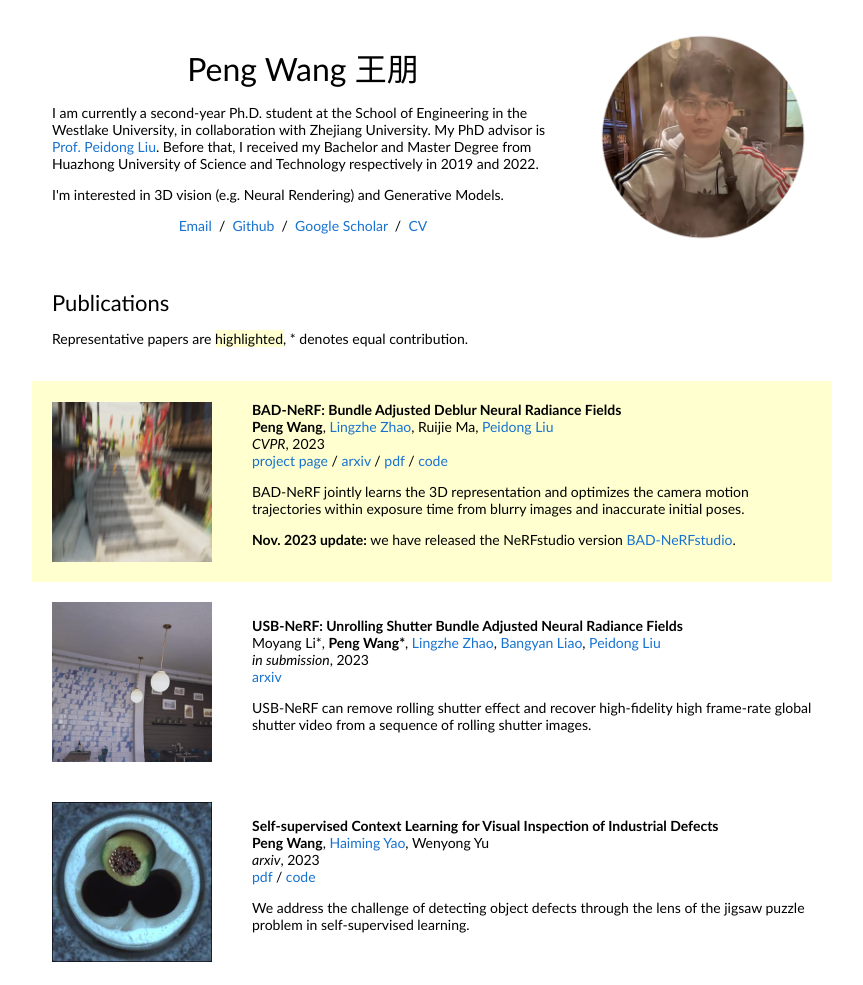
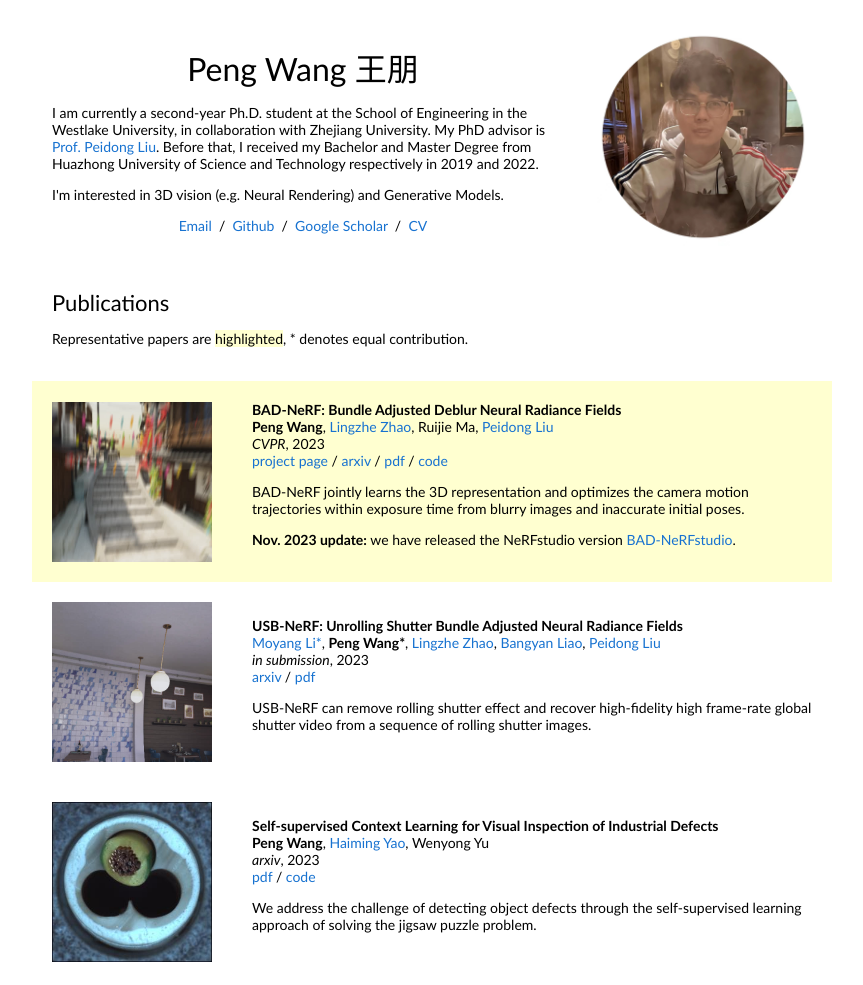
Before and after one commit to wangpeng000/wangpeng000.github.io, a plain HTML site: page index.html in a window 1280 px wide. Shown: the top 985 px of the page, without its empty margins (208-1071 px from the left). Drawn offline with Linux system fonts and the light colour scheme.

Commit message:
update usb-nerf info

```diff
--- a/index.html
+++ b/index.html
@@ -143,7 +143,7 @@
             <td style="padding:20px;width:75%;vertical-align:middle">
               <papertitle>USB-NeRF: Unrolling Shutter Bundle Adjusted Neural Radiance Fields</papertitle>
               <br>
-              Moyang Li*,
+              <a href="https://scholar.google.com/citations?user=Qvu8bNYAAAAJ&hl=en&oi=sra">Moyang Li*</a>,
               <strong>Peng Wang*</strong>,
               <a href="https://github.com/LingzheZhao">Lingzhe Zhao</a>,
               <a href="https://scholar.google.com/citations?user=0z2qluIAAAAJ&hl=en&oi=ao">Bangyan Liao</a>,
@@ -152,6 +152,8 @@
               <em>in submission</em>, 2023
               <br>
               <a href="https://arxiv.org/abs/2310.02687">arxiv</a>
+              /
+              <a href="https://wangpeng000.github.io/paper/USB-NeRF/pdf/USB_NeRF.pdf">pdf</a>
               <p></p>
               <p>
                 USB-NeRF can remove rolling shutter effect and recover high-fidelity high frame-rate global shutter video from a sequence of rolling shutter images.
@@ -197,7 +199,7 @@
               <a href="https://github.com/wangpeng000/VisualInspection">code</a>
               <p></p>
               <p>
-              We address the challenge of detecting object defects through the lens of the jigsaw puzzle problem in self-supervised learning.
+              We address the challenge of detecting object defects through the self-supervised learning approach of solving the jigsaw puzzle problem.
               </p>
             </td>
           </tr>
@@ -263,7 +265,7 @@
             <td>
               <heading>Selected Awards</heading>
               <br><br>
-              <li>Muyuan Fellowship (20000 CNY),Westlake University-Muyuan joint Research Institute, 2022</li>
+              <li>Muyuan Fellowship (20000 CNY), Westlake University-Muyuan joint Research Institute, 2022</li>
               <li>National Academic First Class Scholarship for Postgraduates, HUST, 2021, 2022</li>
               <li>7th in HUAWEI Software Elite Challenge (Huazhong Division), 2020</li>
               <li>3rd in China Youth Cup National College Students Mathematical Modeling Competition, 2020</li>
```
